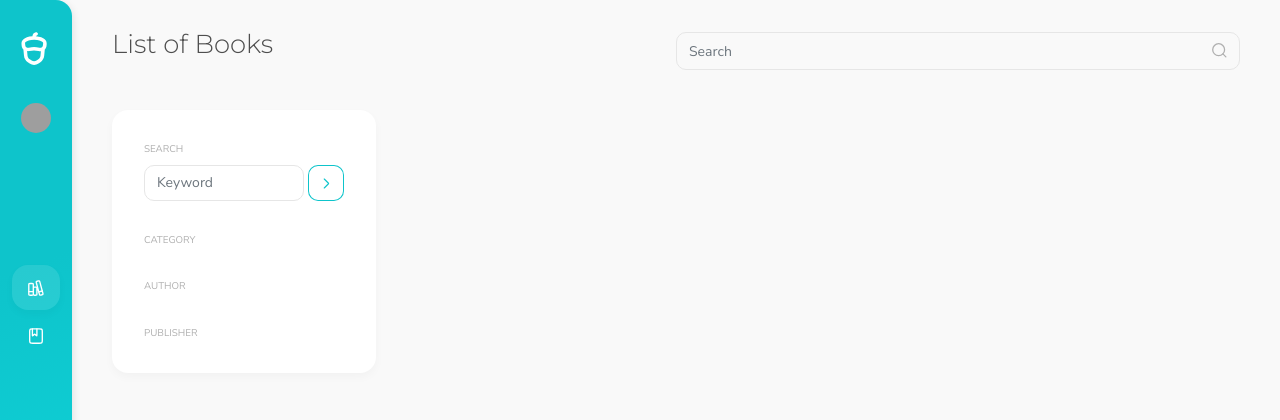
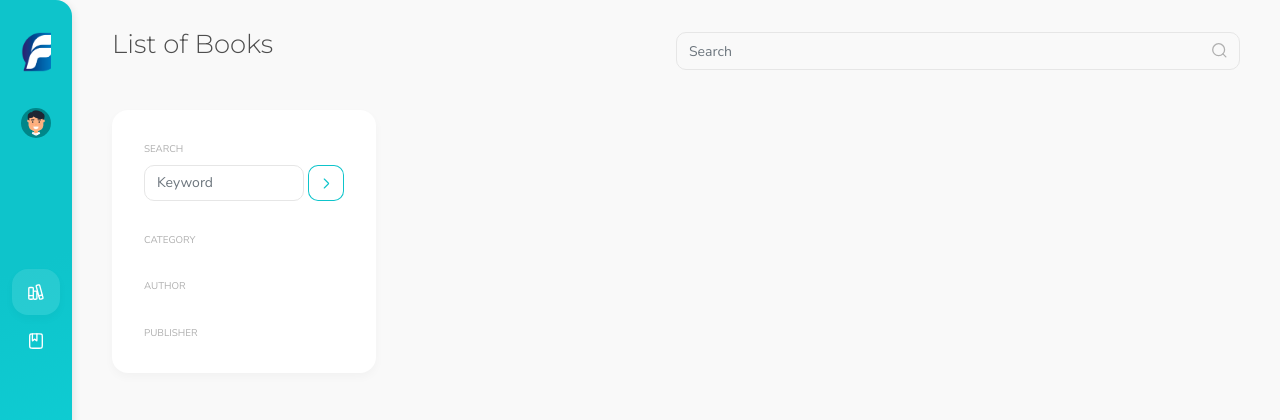
Before and after one commit to MRA-AK/django_library, a Django app: page / in a window 1280 px wide. Shown: the top 420 px of the page. Run offline with Django 3.2, Linux system fonts and the light colour scheme; the visitor is signed in with stand-in values (Sample User, id 1); data that the repository does not hold is empty; some libraries are stand-ins or nearby versions; grey boxes are pictures that could not be loaded.

Commit message:
Add logo and profile image (#18)
* Add profile image

* Add logo

```diff
--- a/library/templates/library/base.html
+++ b/library/templates/library/base.html
@@ -59,10 +59,10 @@
           <div class="logo position-relative">
             <a href="{% url 'library:book_list' %}">
               <!-- Logo can be added directly -->
-              <!-- <img src="{% static 'library/img/logo/logo-white.svg" alt="logo" /> -->
+              <img src="{% static 'library/img/logo/fanavaran.png" alt="logo" />
 
               <!-- Or added via css to provide different ones for different color themes -->
-              <div class="img"></div>
+              <!-- <div class="img"></div> -->
             </a>
           </div>
           <!-- Logo End -->
@@ -70,7 +70,7 @@
           <!-- User Menu Start -->
           <div class="user-container d-flex">
             <a href="#" class="d-flex user position-relative" data-bs-toggle="dropdown" aria-haspopup="true" aria-expanded="false">
-              <img class="profile" alt="profile" src="{% static 'library/img/profile/profile-1.webp' %}"/>
+              <img class="profile" alt="profile" src="{% static 'library/img/profile/profile.jpg' %}"/>
               <div class="name">{{ user.username }}</div>
             </a>
             <div class="dropdown-menu dropdown-menu-end user-menu wide">
```
Also changed, not shown: library/static/library/img/logo/fanavaran.png (added), library/static/library/img/profile/profile.jpg (added).
